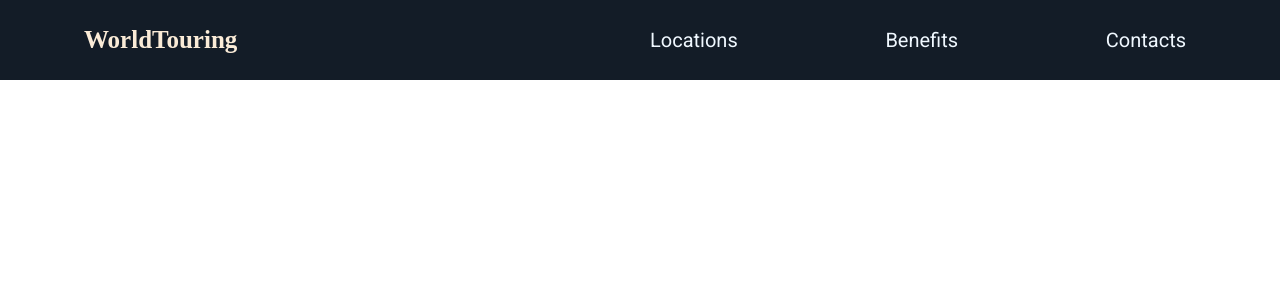
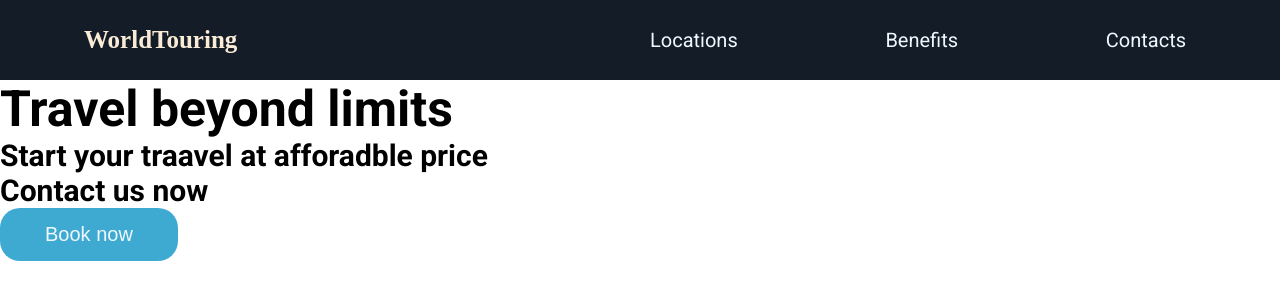
Before and after one commit to Chethana-MB/demo-app-tour, a plain HTML site: page index.html in a window 1280 px wide. Drawn offline with Linux system fonts and the light colour scheme; a web font is replaced by a local one.

Commit message:
home section added

```diff
--- a/index.html
+++ b/index.html
@@ -32,5 +32,13 @@
         </ul>
       </nav>
     </header>
+    <!---HOME SECTION-->
+    <section class="home">
+      <h2>Travel beyond limits</h2>
+      <h3>Start your traavel at afforadble price<br>
+      Contact us now
+    </h3>
+    <button>Book now</button>
+    </section>
   </body>
 </html>
--- a/style.css
+++ b/style.css
@@ -36,6 +36,18 @@
     font-size: 2.5rem;
   }
 
+  button{
+    background-color:rgba(15,149, 198, 0.795) ;
+    padding:1.5rem 4.5rem;
+    border:none;
+    border-radius: 2rem;
+    color:aliceblue;
+    cursor:pointer;
+    transition:8.5s ease-in-out;
+  }
+  button : hower {
+    background-color:[#1]
+  }
   /* Section Navbar  */
 
   .main-head {
@@ -78,3 +90,8 @@
     color: #131c26;
     border-radius: 2rem;
   }
+
+  /* section home */
+  background-color:url{
+
+  }
```
